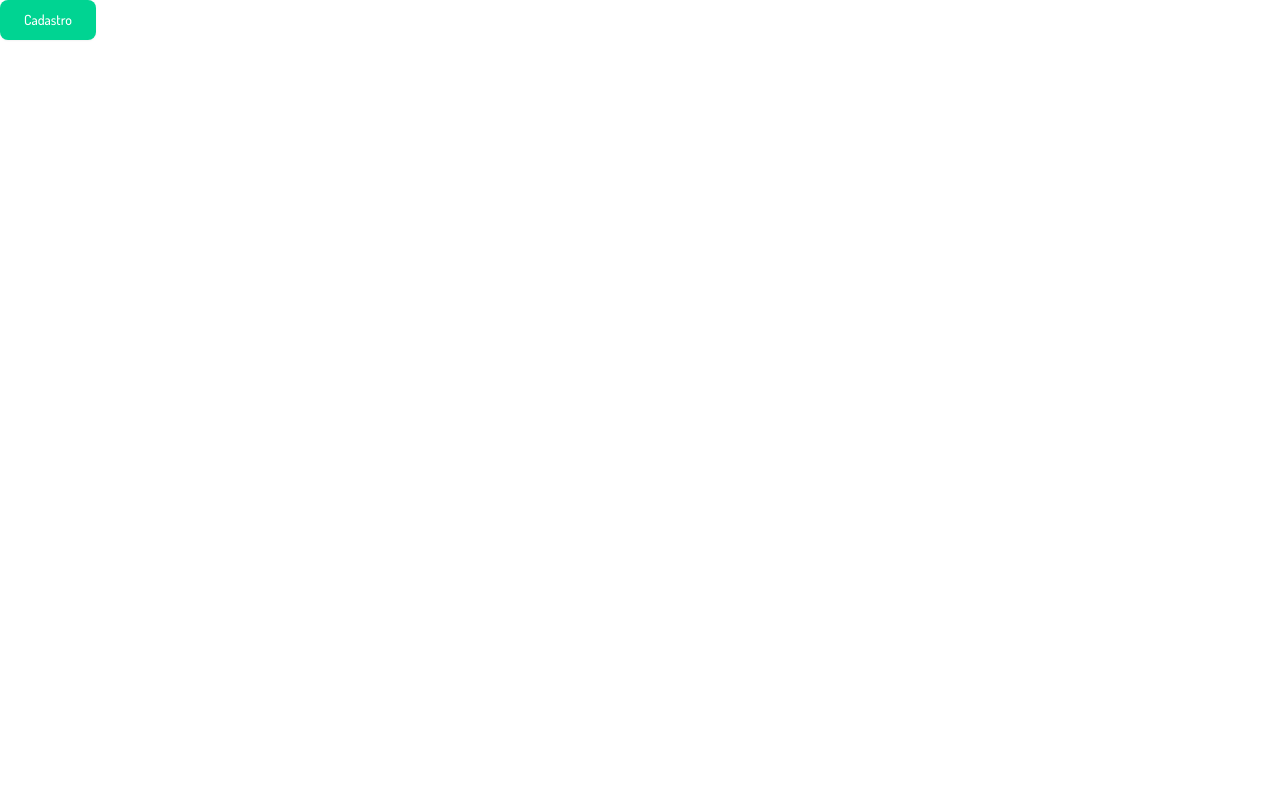
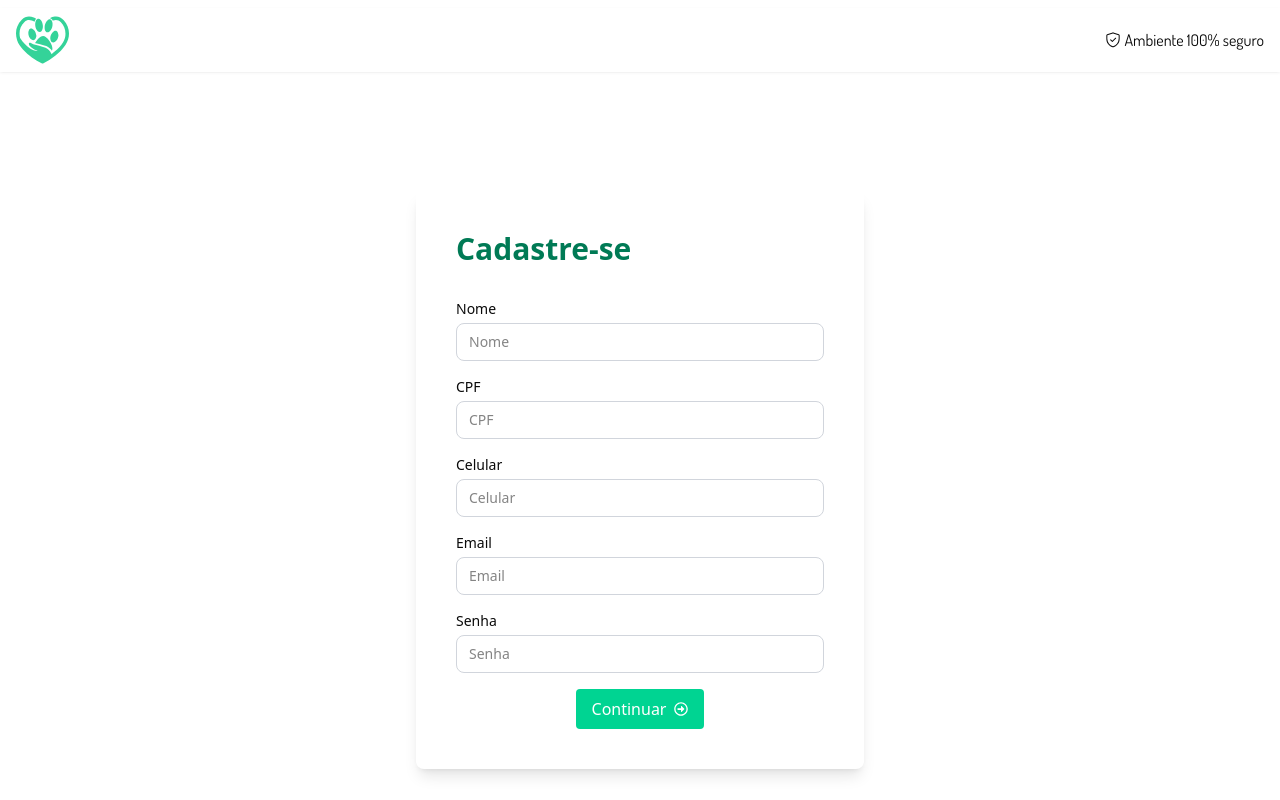
Before and after one commit to gunvieira/Aumigo-Front, a React (Vite) app: page /cadastro in a window 1280 px wide. Shown: the top 800 px of the page. Built offline with nearby package versions, Linux system fonts and the light colour scheme.

Commit message:
adicionando tela cadastro

```diff
--- a/src/components/myui/BotaoPadrao/Botao.tsx
+++ b/src/components/myui/BotaoPadrao/Botao.tsx
@@ -111,6 +111,7 @@ export function FiltroBotao({ isActive, onClick, children }: FiltroBotaoProps) {
 
 interface ButtonProps extends React.ButtonHTMLAttributes<HTMLButtonElement> {
     children: ReactNode;
+    to: string; // Prop específica para o Link
     className?: string;
     variant?: 'primary' | 'secondary';
     icon?: ReactNode;
@@ -118,28 +119,32 @@ interface ButtonProps extends React.ButtonHTMLAttributes<HTMLButtonElement> {
 
 const BotaoEntrar: React.FC<ButtonProps> = ({
                                                 children,
+                                                to, // 'to' é para o Link
                                                 className = '',
                                                 variant = 'primary',
                                                 icon,
-                                           ...props
+                                                ...buttonSpecificProps // Renomeado para clareza, são as props restantes para o <button>
                                             }) => {
     const baseClasses = "px-4 py-2 rounded transition text-white font-medium";
+    // const {to} = props; // REMOVER ESTA LINHA - 'to' já está disponível e props.to seria undefined
 
     const variantClasses = {
-        primary: "bg-emerald-500 hover:bg-emerald-600",
+        primary: "bg-emerald-400 hover:bg-emerald-600",
         secondary: "bg-gray-500 hover:bg-gray-600"
     };
 
     return (
+        <Link to={to} className={className}>
             <button
                 className={`${baseClasses} ${variantClasses[variant]} ${className}`}
-            {...props}
+                {...buttonSpecificProps} // Agora 'to' definitivamente não está aqui
             >
                 <div className="flex items-center justify-center gap-2">
                     {children}
                     {icon && icon}
                 </div>
             </button>
+        </Link>
     );
 };
 
--- /dev/null
+++ b/src/components/myui/Cadastrar/cadastrar.tsx
@@ -0,0 +1,65 @@
+
+import { FaRegArrowAltCircleRight } from "react-icons/fa";
+import MyInput from "@/components/myui/Input/Input.tsx";
+
+import BotaoEntrar from "@/components/myui/BotaoPadrao/Botao.tsx";
+
+export default function TelaCadastro() {
+    return (
+        <div className="min-h-screen max-w-screen flex items-center justify-center ">
+            <div className=" shadow-lg rounded-md p-10 w-full max-w-md">
+                <h1 className="text-3xl font-bold mb-8 text-emerald-700">Cadastre-se</h1>
+
+                <MyInput
+                    id="nome"
+                    type="name"
+                    label="Nome"
+                    placeholder="Nome"
+                />
+
+                <MyInput
+                    id="nome"
+                    type="text"
+                    label="CPF"
+                    placeholder="CPF"
+                />
+
+                <MyInput
+                    id="Celular"
+                    type="text"
+                    label="Celular"
+                    placeholder="Celular"
+                />
+
+                <MyInput
+                    id="email"
+                    type="email"
+                    label="Email"
+                    placeholder="Email"
+                />
+
+
+                <div className="mb-2">
+                    <MyInput
+                        id="senha"
+                        type="password"
+                        label="Senha"
+                        placeholder="Senha"
+                        className="mb-0"
+                    />
+
+                </div>
+
+                <div className="flex gap-3 items-center justify-center">
+
+                    <BotaoEntrar to = "/cadastro/endereco"
+                                 className="items-center"
+                                 icon={<FaRegArrowAltCircleRight size={14} />}
+                    >
+                        Continuar
+                    </BotaoEntrar>
+                </div>
+            </div>
+        </div>
+    );
+};
--- /dev/null
+++ b/src/components/myui/Endereco/Endereco.tsx
@@ -0,0 +1,65 @@
+
+import { FaRegArrowAltCircleRight } from "react-icons/fa";
+import MyInput from "@/components/myui/Input/Input.tsx";
+
+import BotaoEntrar from "@/components/myui/BotaoPadrao/Botao.tsx";
+
+export default function TelaEndereco() {
+    return (
+        <div className="min-h-screen max-w-screen flex items-center justify-center ">
+            <div className=" shadow-lg rounded-md p-10 w-full max-w-md">
+                <h1 className="text-3xl font-bold mb-8 text-emerald-700">Cadastre-se</h1>
+
+                <MyInput
+                    id="Rua"
+                    type="name"
+                    label="Rua"
+                    placeholder="Nome"
+                />
+
+                <MyInput
+                    id="nome"
+                    type="text"
+                    label="CPF"
+                    placeholder="CPF"
+                />
+
+                <MyInput
+                    id="Celular"
+                    type="text"
+                    label="Celular"
+                    placeholder="Celular"
+                />
+
+                <MyInput
+                    id="email"
+                    type="email"
+                    label="Email"
+                    placeholder="Email"
+                />
+
+
+                <div className="mb-2">
+                    <MyInput
+                        id="senha"
+                        type="password"
+                        label="Senha"
+                        placeholder="Senha"
+                        className="mb-0"
+                    />
+
+                </div>
+
+                <div className="flex gap-3 items-center justify-center">
+
+                    <BotaoEntrar to = "/casdastro"
+                                 className="items-center"
+                                 icon={<FaRegArrowAltCircleRight size={14} />}
+                    >
+                        Continuar
+                    </BotaoEntrar>
+                </div>
+            </div>
+        </div>
+    );
+};
--- a/src/components/myui/Entrar/Entrar.tsx
+++ b/src/components/myui/Entrar/Entrar.tsx
@@ -8,7 +8,7 @@ import BotaoEntrar from "@/components/myui/BotaoPadrao/Botao.tsx";
 const TelaLogin: React.FC = () => {
     return (
         <div className="min-h-screen max-w-screen flex items-center justify-center ">
-            <div className=" shadow-lg rounded-md p-10 w-full max-w-xl">
+            <div className=" shadow-lg rounded-md p-10 w-full max-w-md">
                 <h1 className="text-3xl font-bold mb-8 text-emerald-700">Entrar</h1>
 
                 <MyInput
@@ -41,10 +41,12 @@ const TelaLogin: React.FC = () => {
                 </div>
 
                 <div className="flex gap-3">
-                    <BotaoEntrar className="w-full">
-                        Entrar
-                    </BotaoEntrar>
-                    <BotaoEntrar
+
+                        <BotaoEntrar to="/processos" className="w-full">
+                            Entrar
+                        </BotaoEntrar>
+
+                    <BotaoEntrar to = "/cadastro"
                         className="w-full"
                         icon={<FaUserPlus size={14} />}
                     >
--- /dev/null
+++ b/src/pages/cadastrar.tsx
@@ -0,0 +1,14 @@
+import TelaCadastro from "@/components/myui/Cadastrar/cadastrar";
+import Footer from "@/components/myui/Footer/Footer";
+import HeaderSimples from "@/components/myui/Header/HeaderSimples.tsx";
+
+
+export default function Cadastrar() {
+    return (
+        <>
+            <HeaderSimples/>
+            <TelaCadastro/>
+            <Footer/>
+        </>
+    );
+}
--- /dev/null
+++ b/src/pages/cadastrarEndereco.tsx
@@ -0,0 +1,15 @@
+
+import Footer from "@/components/myui/Footer/Footer";
+import HeaderSimples from "@/components/myui/Header/HeaderSimples.tsx";
+import TelaEndereco from "@/components/myui/Endereco/Endereco.tsx";
+
+
+export default function CadastrarEndereco() {
+    return (
+        <>
+            <HeaderSimples/>
+            <TelaEndereco/>
+            <Footer/>
+        </>
+    );
+}
--- a/src/routes/index.tsx
+++ b/src/routes/index.tsx
@@ -1,11 +1,12 @@
 import {Routes, Route} from "react-router-dom";
 import Home from "@/pages/home.tsx";
-import {Botao} from "@/components/myui/BotaoPadrao/Botao.tsx";
 import Adotar from "@/pages/adotar.tsx";
 import Colabore from "@/pages/colabore.tsx";
 import TelaProcessos from "@/pages/processosusuario.tsx";
 import Entrar from "@/pages/entrar.tsx";
 import QuemSomosTela from "@/pages/quemsomos.tsx";
+import Cadastrar from "@/pages/cadastrar.tsx";
+import CadastrarEndereco from "@/pages/cadastrarEndereco.tsx";
 
 
 export default function AppRoutes() {
@@ -13,11 +14,12 @@ export default function AppRoutes() {
         <Routes>
             <Route path="/" element={<Home />} />
             <Route path="/adote" element={<Adotar/>} />
-            <Route path="/cadastro" element={<Botao to="/"> Cadastro </Botao>} />
             <Route path="/quem-somos" element={<QuemSomosTela/>} />
             <Route path="/colabore" element={<Colabore/>} />
             <Route path="/processos" element={<TelaProcessos/>} />
             <Route path="/entrar" element={<Entrar/>} />
+            <Route path="/cadastro" element={<Cadastrar/>} />
+            <Route path="/cadastro/endereco" element={<CadastrarEndereco/>} />
         </Routes>
 
     )
```
Lines whose indentation alone changed are shown as unchanged.
